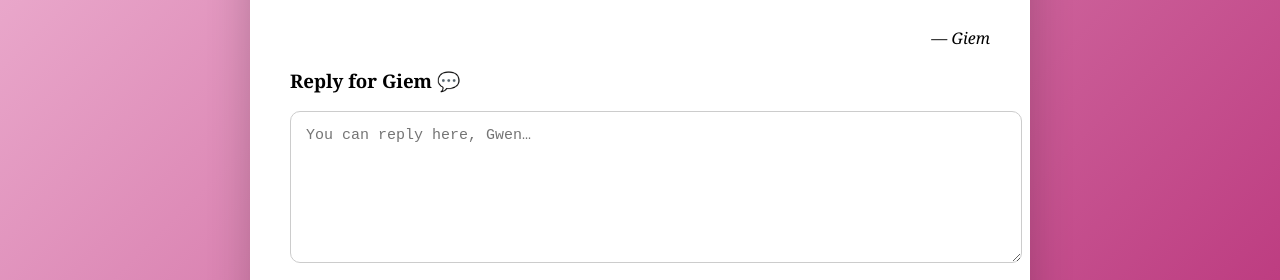
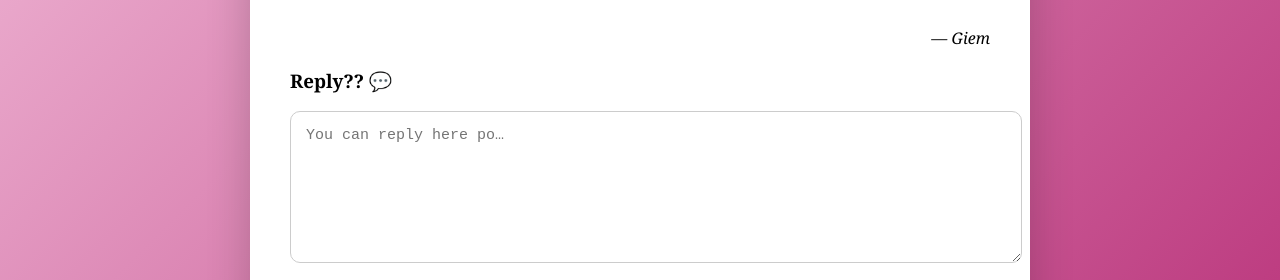
Before and after one commit to Giem0211/chat, a plain HTML site: page index.html in a window 1280 px wide. Shown: the part 654-934 px from the top of the page. Drawn offline with Linux system fonts and the light colour scheme.

Commit message:
index.html

```diff
--- a/index.html
+++ b/index.html
@@ -113,11 +113,11 @@
 
     <div class="signature">— Giem</div>
 
-    <h3>Reply for Giem 💬</h3>
+    <h3>Reply?? 💬</h3>
 
     <form id="replyForm">
         <textarea name="entry.884946657"
-                  placeholder="You can reply here, Gwen…"
+                  placeholder="You can reply here po…"
                   required></textarea>
 
         <button type="submit">Send Reply</button>
```
